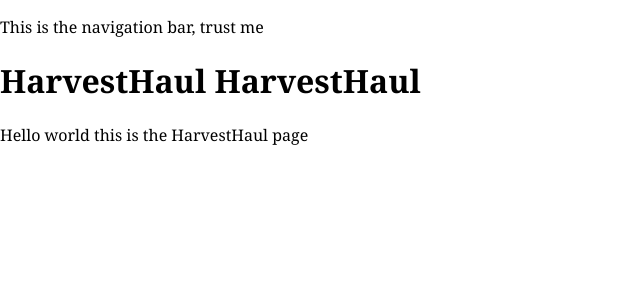
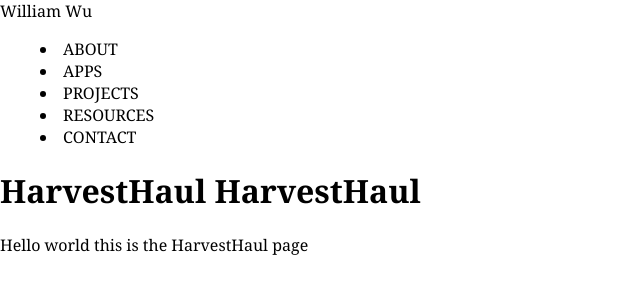
Before and after one commit to wllmwu/wllmwu.github.io, a Next.js app: page /apps/harvesthaul in a window 1280 px wide. Shown: the top 300 px of the page, without its empty margins (0-640 px from the left). Built offline with nearby package versions, Linux system fonts and the light colour scheme.

Commit message:
Implement bare-bones navigation bar

```diff
--- a/components/NavigationBar.tsx
+++ b/components/NavigationBar.tsx
@@ -1,11 +1,51 @@
 import React from "react";
-// import Link from "next/link";
+import Link from "next/link";
 
-function NavigationBar(): JSX.Element {
+interface NavBarNode {
+  slug: string;
+  title: string;
+  children?: NavBarNode[];
+}
+
+const navBarLinks: NavBarNode[] = [
+  {
+    slug: "about",
+    title: "About",
+  },
+  {
+    slug: "apps",
+    title: "Apps",
+  },
+  {
+    slug: "projects",
+    title: "Projects",
+  },
+  {
+    slug: "resources",
+    title: "Resources",
+  },
+  {
+    slug: "contact",
+    title: "Contact",
+  },
+];
+
+function NavigationBar() {
   return (
-    <div>
-      <p>This is the navigation bar, trust me</p>
-    </div>
+    <nav>
+      <Link href="/">
+        <a>William Wu</a>
+      </Link>
+      <menu>
+        {navBarLinks.map((node) => (
+          <li key={node.slug}>
+            <Link href={`/${node.slug}`}>
+              <a>{node.title.toUpperCase()}</a>
+            </Link>
+          </li>
+        ))}
+      </menu>
+    </nav>
   );
 }
 
```
